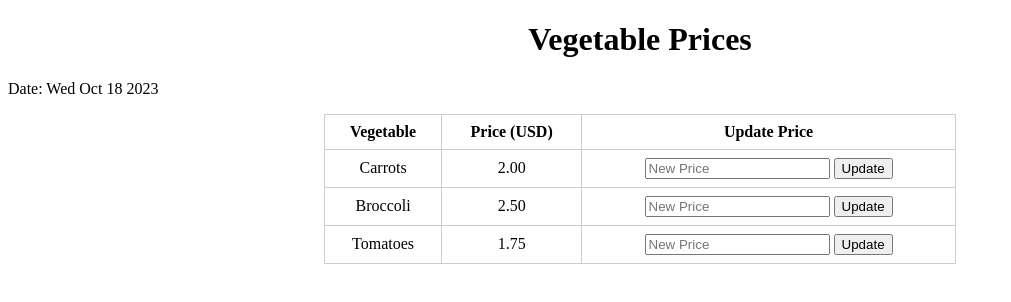
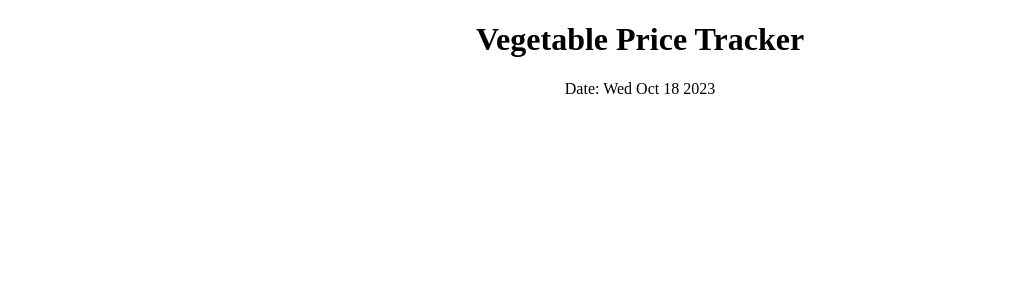
Before and after one commit to GopalPatidar54/share_me, a plain HTML site: page index.html in a window 1280 px wide. Shown: the whole page, without its empty margins (0-1011 px from the left). Drawn offline with Linux system fonts and the light colour scheme.

Commit message:
Update index.html

```diff
--- a/index.html
+++ b/index.html
@@ -1,78 +1,96 @@
 <!DOCTYPE html>
 <html>
 <head>
-    <title>Vegetable Prices</title>
+    <title>Vegetable Price Tracker</title>
     <style>
         table {
-            width: 50%;
-            margin: 0 auto;
+            width: 100%;
             border-collapse: collapse;
         }
+
         th, td {
-            border: 1px solid #ccc;
+            border: 1px solid black;
             padding: 8px;
             text-align: center;
+        }
+
+        th {
+            background-color: #f2f2f2;
+        }
+
+        img {
+            max-width: 100%;
+        }
+
+        .add-row {
+            background-color: #4CAF50;
+            color: white;
+            cursor: pointer;
+        }
+
+        .add-row:hover {
+            background-color: #45a049;
         }
     </style>
 </head>
 <body>
-    <h1 style="text-align: center;">Vegetable Prices</h1>
-    <p>Date: <span id="currentDate"></span></p>
+    <h1 style="text-align: center">Vegetable Price Tracker</h1>
+    <p style="text-align: center">Date: <span id="currentDate"></span></p>
+    <script>
+        function addNewRow() {
+            const table = document.getElementById('veggieTable');
+            const newRow = table.insertRow(table.rows.length - 1);
 
-    <table>
-        <tr>
-            <th>Vegetable</th>
-            <th>Price (USD)</th>
-            <th>Update Price</th>
-        </tr>
-        <tr>
-            <td>Carrots</td>
-            <td id="carrotPrice">2.00</td>
-            <td>
-                <input type="number" id="carrotInput" placeholder="New Price">
-                <button onclick="updatePrice('carrotInput', 'carrotPrice')">Update</button>
-            </td>
-        </tr>
-        <tr>
-            <td>Broccoli</td>
-            <td id="broccoliPrice">2.50</td>
-            <td>
-                <input type="number" id="broccoliInput" placeholder="New Price">
-                <button onclick="updatePrice('broccoliInput', 'broccoliPrice')">Update</button>
-            </td>
-        </tr>
-        <tr>
-            <td>Tomatoes</td>
-            <td id="tomatoPrice">1.75</td>
-            <td>
-                <input type="number" id="tomatoInput" placeholder="New Price">
-                <button onclick="updatePrice('tomatoInput', 'tomatoPrice')">Update</button>
-            </td>
-        </tr>
-    </table>
+            const veggies = ['Potato', 'Onion', 'Garlic'];
 
-    <script>
-        // Update the current date
-        const currentDate = new Date();
-        document.getElementById('currentDate').textContent = currentDate.toDateString();
+            for (let i = 0; i < veggies.length; i++) {
+                const cell = newRow.insertCell(i);
+                const input = document.createElement('input');
+                input.type = 'text';
+                input.setAttribute('class', 'veggie-input');
+                input.placeholder = 'Price';
+                input.value = localStorage.getItem(veggies[i]);
+                input.addEventListener('blur', function() {
+                    localStorage.setItem(veggies[i], input.value);
+                });
 
-        // Function to update the price and save to localStorage
-        function updatePrice(inputId, priceId) {
-            const newPrice = parseFloat(document.getElementById(inputId).value);
-            if (!isNaN(newPrice)) {
-                document.getElementById(priceId).textContent = newPrice.toFixed(2);
-                localStorage.setItem(priceId, newPrice.toFixed(2));
+                cell.appendChild(document.createTextNode(veggies[i] + ' : '));
+                cell.appendChild(input);
             }
+
+            const addCell = newRow.insertCell(veggies.length);
+            addCell.className = 'add-row';
+            addCell.innerHTML = 'Add New Row';
+            addCell.addEventListener('click', addNewRow);
         }
 
-        // Initialize prices from localStorage
-        const vegetables = ['carrotPrice', 'broccoliPrice', 'tomatoPrice'];
-        vegetables.forEach(priceId => {
-            const storedPrice = localStorage.getItem(priceId);
-            if (storedPrice) {
-                document.getElementById(priceId).textContent = parseFloat(storedPrice).toFixed(2);
-            }
-        });
+        // Display the current date
+        const currentDateElement = document.getElementById('currentDate');
+        const currentDate = new Date();
+        currentDateElement.innerText = currentDate.toDateString();
+
+        // Create the initial table
+        const table = document.createElement('table');
+        table.setAttribute('id', 'veggieTable');
+
+        // Create the table header
+        const headerRow = table.insertRow(0);
+        const veggies = ['Potato', 'Onion', 'Garlic'];
+
+        for (let i = 0; i < veggies.length; i++) {
+            const headerCell = headerRow.insertCell(i);
+            headerCell.appendChild(document.createTextNode(veggies[i]));
+        }
+
+        // Create an initial row
+        addNewRow();
+
+        document.body.appendChild(table);
+
+        // Add a logo image below the table
+        const logoImage = document.createElement('img');
+        logoImage.src = 'your-logo-image.jpg'; // Change 'your-logo-image.jpg' to your image file path
+        document.body.appendChild(logoImage);
     </script>
 </body>
 </html>
```
